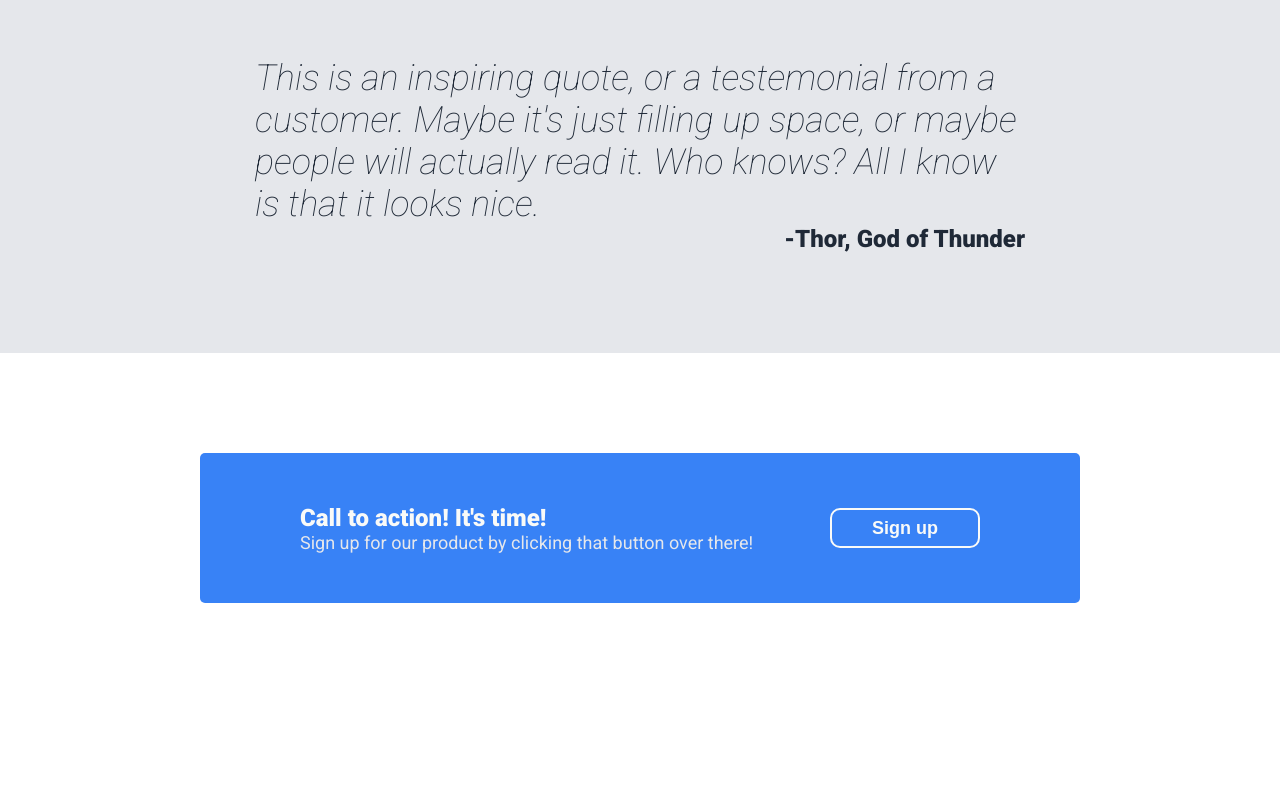
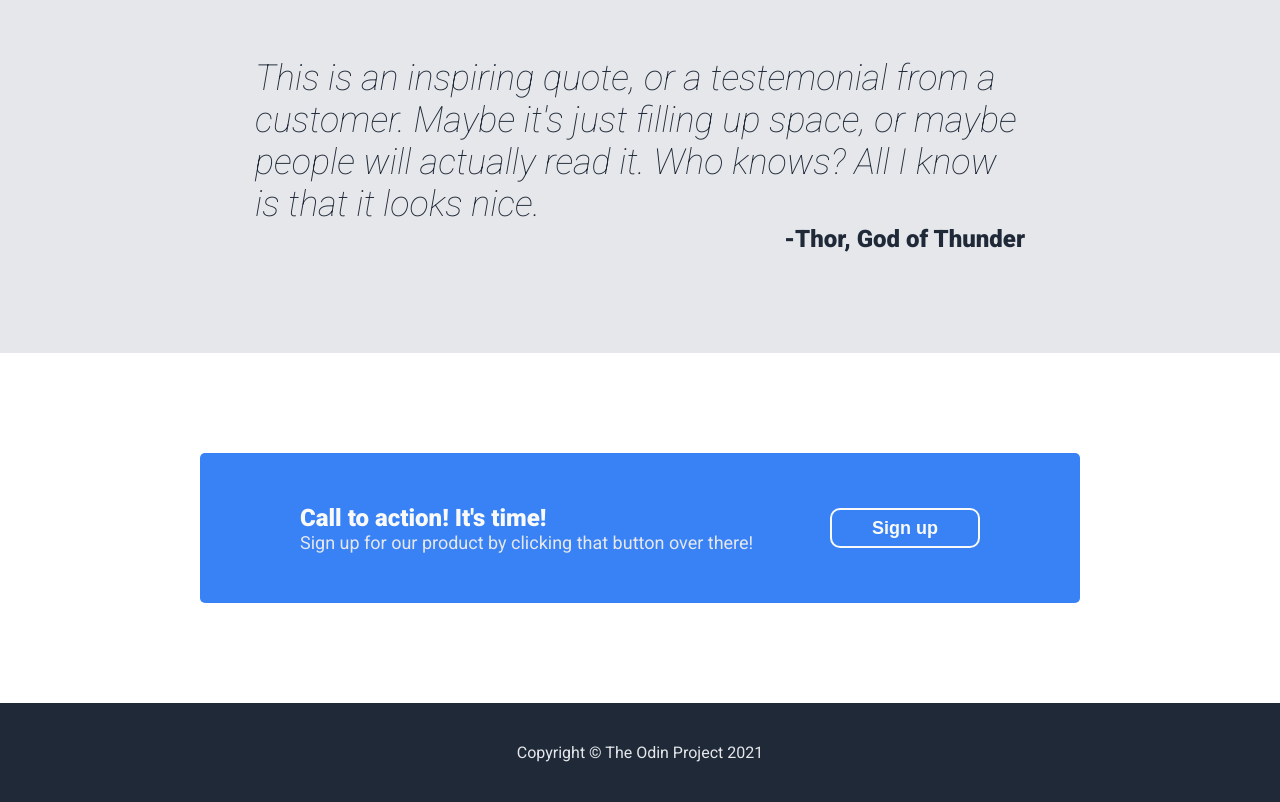
Before and after one commit to odin5on/odin-landing-page, a plain HTML site: page index.html in a window 1280 px wide. Shown: the part 944-1746 px from the top of the page. Before the commit the page ends 1647 px from the top, so only its background shows below. Drawn offline with Linux system fonts and the light colour scheme.

Commit message:
Design footer section
Wrote html and css for the footer section of the page

```diff
--- a/index.html
+++ b/index.html
@@ -80,7 +80,7 @@
     </div>
   </div>
   <div class="footer">
-
+    Copyright © The Odin Project 2021
   </div>
 </body>
 
--- a/style.css
+++ b/style.css
@@ -162,3 +162,11 @@ button {
   border: solid #f9faf8 2px;
 
 }
+
+.footer{
+  background-color: #1f2937;
+  color: #e5e7eb;
+  justify-content: center;
+  text-align: center;
+  padding: 40px;
+}
```
